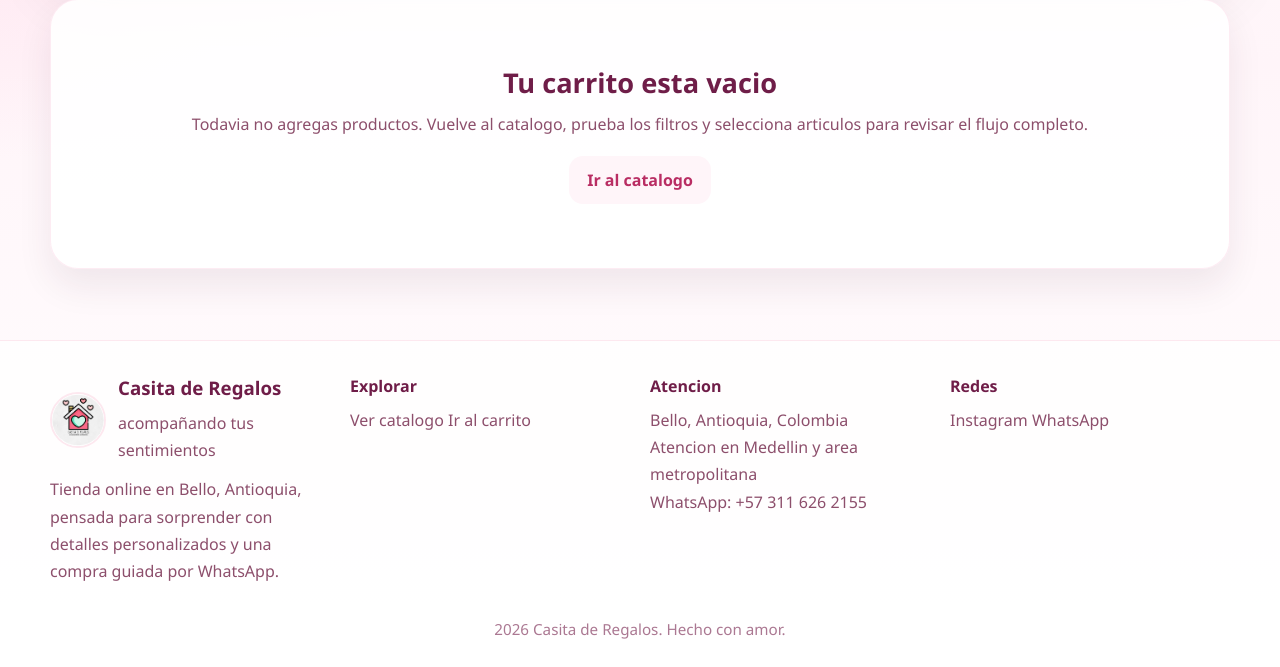
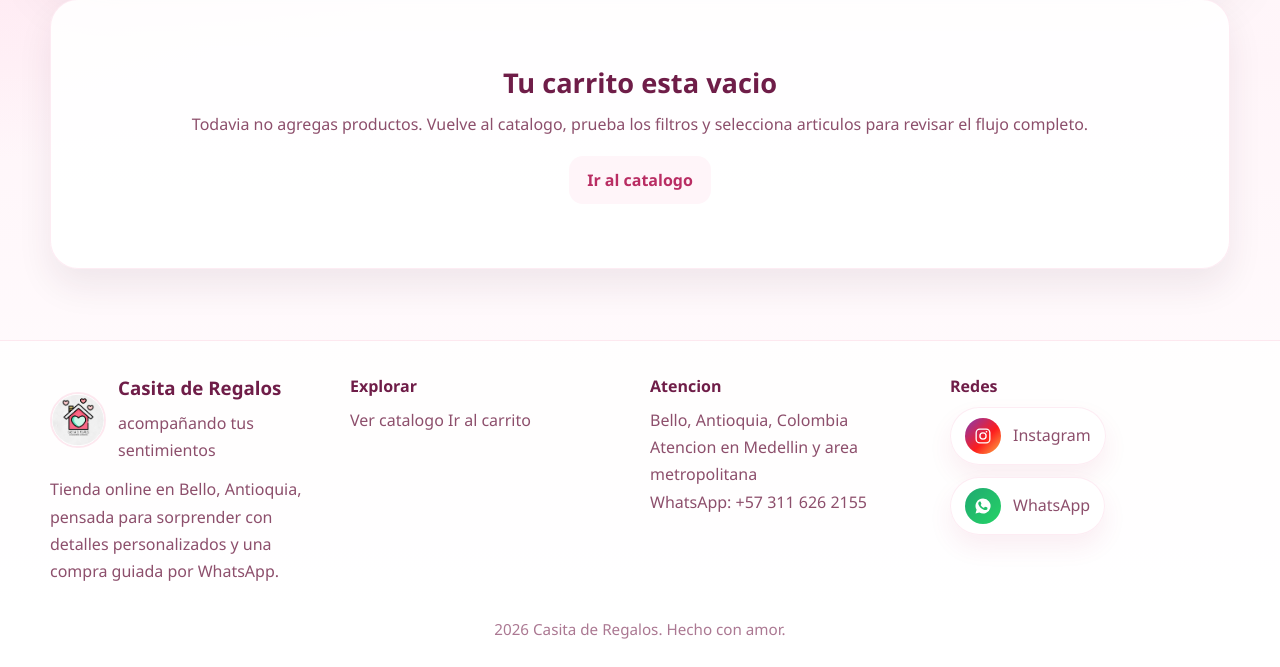
Before and after one commit to Themogged/Casita-de-regalo, a Django app: page /carrito/ in a window 1280 px wide. Shown: the part 409-1076 px from the top of the page. Run offline with Django 5.2, Linux system fonts and the light colour scheme; data comes from the database, SQL or seed files in the repository.

Commit message:
Agregar iconos sociales al footer

```diff
--- a/Templates/base.html
+++ b/Templates/base.html
@@ -326,6 +326,56 @@
             color: var(--rose-700);
         }
 
+        .social-links {
+            display: grid;
+            gap: 12px;
+            margin-top: 8px;
+        }
+
+        .social-link {
+            display: inline-flex;
+            align-items: center;
+            gap: 12px;
+            width: fit-content;
+            padding: 10px 14px;
+            border-radius: 999px;
+            background: rgba(255, 255, 255, 0.9);
+            border: 1px solid rgba(233, 72, 134, 0.1);
+            box-shadow: 0 12px 24px rgba(185, 45, 99, 0.08);
+            transition: transform 0.2s ease, box-shadow 0.2s ease, border-color 0.2s ease;
+        }
+
+        .social-link:hover {
+            transform: translateY(-2px);
+            box-shadow: 0 16px 28px rgba(185, 45, 99, 0.12);
+            border-color: rgba(233, 72, 134, 0.18);
+        }
+
+        .social-icon {
+            display: inline-flex;
+            align-items: center;
+            justify-content: center;
+            width: 36px;
+            height: 36px;
+            border-radius: 50%;
+            color: #fff;
+            flex-shrink: 0;
+        }
+
+        .social-icon svg {
+            width: 18px;
+            height: 18px;
+            fill: currentColor;
+        }
+
+        .social-link.instagram .social-icon {
+            background: linear-gradient(135deg, #833ab4, #fd1d1d 58%, #fcb045);
+        }
+
+        .social-link.whatsapp .social-icon {
+            background: linear-gradient(135deg, #1fa971, #25d366);
+        }
+
         .footer-bottom {
             padding: 0 0 28px;
             text-align: center;
@@ -503,8 +553,24 @@
 
             <div class="footer-card">
                 <h4>Redes</h4>
-                <a href="https://instagram.com/casitaregalos" target="_blank" rel="noopener noreferrer">Instagram</a>
-                <a href="https://wa.me/573116262155?text=Hola%20quiero%20informacion%20sobre%20un%20detalle" target="_blank" rel="noopener noreferrer">WhatsApp</a>
+                <div class="social-links">
+                    <a href="https://instagram.com/casitaregalos" target="_blank" rel="noopener noreferrer" class="social-link instagram">
+                        <span class="social-icon" aria-hidden="true">
+                            <svg viewBox="0 0 24 24">
+                                <path d="M7.75 2h8.5A5.75 5.75 0 0 1 22 7.75v8.5A5.75 5.75 0 0 1 16.25 22h-8.5A5.75 5.75 0 0 1 2 16.25v-8.5A5.75 5.75 0 0 1 7.75 2Zm0 1.75A4 4 0 0 0 3.75 7.75v8.5a4 4 0 0 0 4 4h8.5a4 4 0 0 0 4-4v-8.5a4 4 0 0 0-4-4h-8.5Zm8.88 1.5a1.12 1.12 0 1 1 0 2.24 1.12 1.12 0 0 1 0-2.24ZM12 7a5 5 0 1 1 0 10 5 5 0 0 1 0-10Zm0 1.75A3.25 3.25 0 1 0 12 15.25 3.25 3.25 0 0 0 12 8.75Z"/>
+                            </svg>
+                        </span>
+                        <span>Instagram</span>
+                    </a>
+                    <a href="https://wa.me/573116262155?text=Hola%20quiero%20informacion%20sobre%20un%20detalle" target="_blank" rel="noopener noreferrer" class="social-link whatsapp">
+                        <span class="social-icon" aria-hidden="true">
+                            <svg viewBox="0 0 24 24">
+                                <path d="M12.04 2A9.93 9.93 0 0 0 3.5 17.07L2 22l5.08-1.46A9.96 9.96 0 1 0 12.04 2Zm5.82 14.06c-.25.7-1.46 1.34-2.02 1.4-.52.05-1.18.08-1.9-.15-.44-.14-1.02-.33-1.76-.65-3.08-1.34-5.08-4.46-5.24-4.67-.16-.22-1.25-1.66-1.25-3.16 0-1.5.79-2.23 1.07-2.54.28-.3.61-.38.82-.38.2 0 .41 0 .59.01.19.01.44-.07.69.53.25.61.85 2.11.92 2.27.07.16.12.35.02.57-.09.22-.14.35-.28.54-.14.19-.29.42-.41.56-.14.16-.28.34-.12.66.17.31.73 1.2 1.56 1.95 1.08.96 1.99 1.26 2.3 1.4.31.13.49.11.68-.06.19-.18.79-.92 1-1.24.21-.31.42-.26.71-.16.29.1 1.84.87 2.15 1.03.31.16.52.23.59.36.07.13.07.75-.18 1.45Z"/>
+                            </svg>
+                        </span>
+                        <span>WhatsApp</span>
+                    </a>
+                </div>
             </div>
         </div>
 
```
